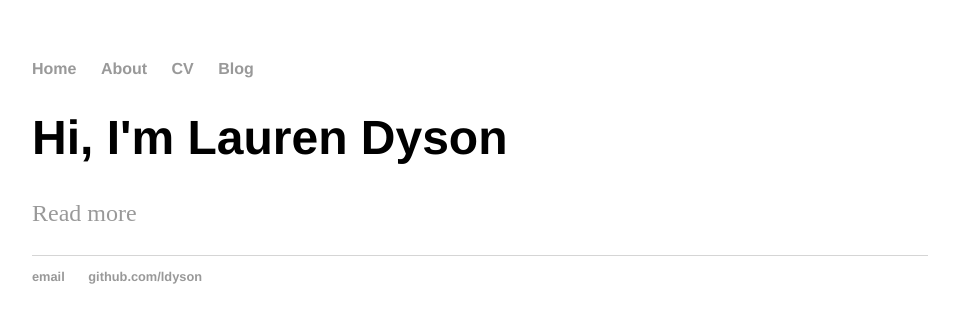
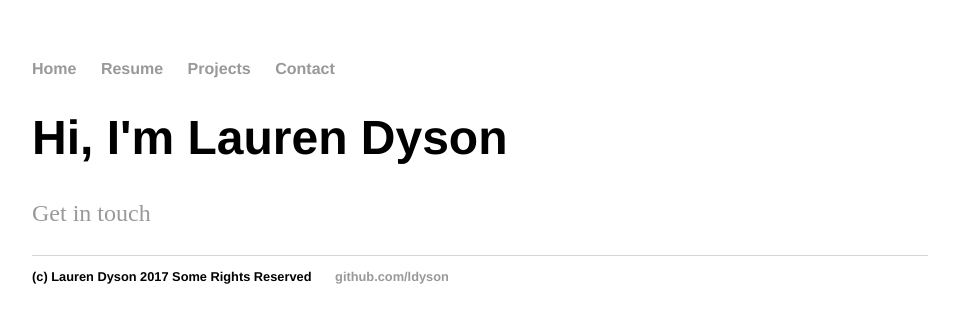
Before and after one commit to ldyson/ldyson.github.io, a Jekyll site: the page built from index.html, in a window 1280 px wide. Shown: the top 323 px of the page, without its empty margins (160-1119 px from the left). Built offline with Jekyll 4.4.1, drawn with Linux system fonts in a browser that asks for light colours; Markdown is read by kramdown in place of the engine named in the settings.

Commit message:
updated projects

```diff
--- a/_config.yml
+++ b/_config.yml
@@ -1,3 +1,3 @@
 name: Lauren Dyson
-markdown: kramdow
+markdown: kramdown
 theme: minima
--- a/_layouts/default.html
+++ b/_layouts/default.html
@@ -9,9 +9,10 @@
 			<nav>
 	    		<ul>
 	        		<li><a href="/">Home</a></li>
-		        	<li><a href="/about">About</a></li>
-	        		<li><a href="/cv">CV</a></li>
-	        		<li><a href="/blog">Blog</a></li>
+	        		<li><a href="/resume">Resume</a></li>
+	        		<li><a href="/projects">Projects</a></li>
+	        		<li><a href="/contact">Contact</a></li>
+
 	    		</ul>
 			</nav>
 			<div class="container">
@@ -21,7 +22,7 @@
 			</div><!-- /.container -->
 			<footer>
 	    		<ul>
-	        		<li><a href="mailto:tbdb@gmail.com">email</a></li>
+	        		<li>(c) Lauren Dyson 2017 Some Rights Reserved</li>
 	        		<li><a href="https://github.com/ldyson">github.com/ldyson</a></li>
 				</ul>
 			</footer>
--- a/index.html
+++ b/index.html
@@ -4,5 +4,5 @@ title: Lauren Dyson
 ---
 <div class="blurb">
 	<h1>Hi, I'm Lauren Dyson</h1>
-	<p><a href="/about">Read more</a></p>
+	<p><a href="/contact">Get in touch</a></p>
 </div><!-- /.blurb -->
```
Also changed, not shown: _posts/2017-1-1-fakenews.md (added, +8 -0 lines), contact/index.html (added, +14 -0 lines), projects/index.html (added, +25 -0 lines), resume/index.html (added, +16 -0 lines).
